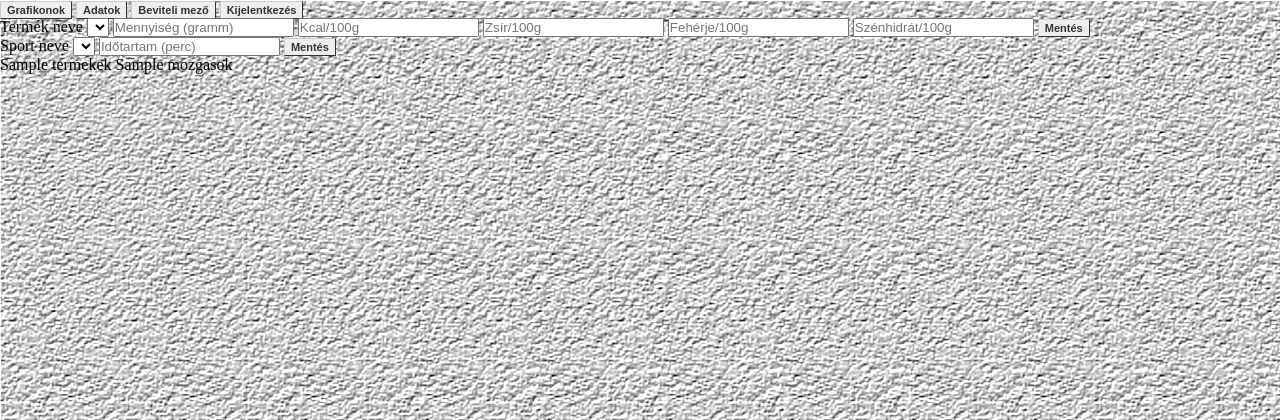
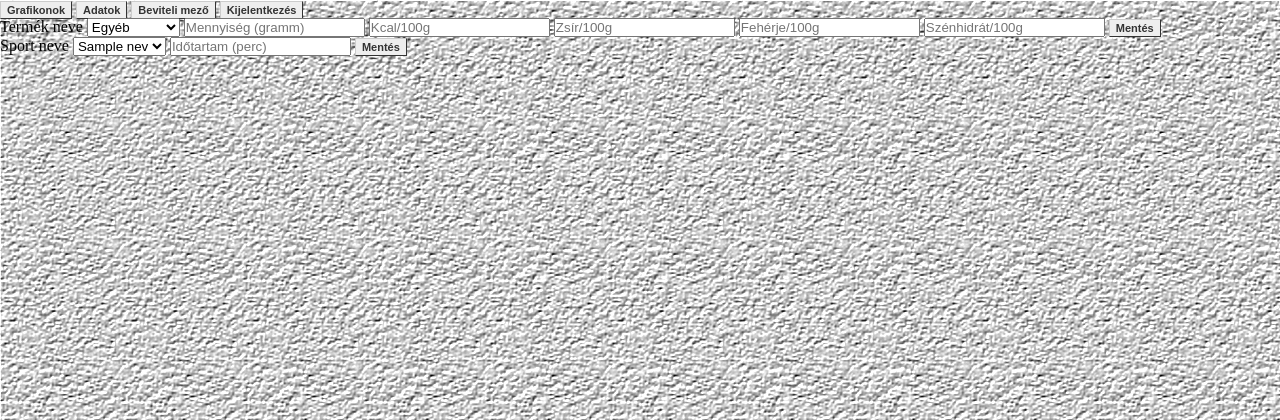
Before and after one commit to tamas646/SZLG-Django-projekt, a Django app: template kox/templates/beviteli-mezo.html in a window 1280 px wide. Shown: the top 420 px of the page. Run offline with Django 3.2, Linux system fonts and the light colour scheme; the template is opened without the code that fills it: most values are stand-ins (such as "Sample title", 1, 10 or a date in 2020); lists and menus that the app fills with data are empty.

Commit message:
Beviteli mező select-ek

```diff
--- a/kox/koxapp/views.py
+++ b/kox/koxapp/views.py
@@ -63,7 +63,7 @@ def beviteli_mezo(request, *args, **kwargs):
 	for termek in Etel.objects.all():
 		context['termekek'].append({ 'id': termek.id, 'nev': termek.nev })
 	for mozgas in MozgasTipus.objects.all():
-		context['termekek'].append({ 'id': mozgas.id, 'nev': mozgas.nev })
+		context['mozgasok'].append({ 'id': mozgas.id, 'nev': mozgas.nev })
 	return render(request, 'beviteli-mezo.html', context)
 
 def grafikonok(request, *args, **kwargs):
--- a/kox/templates/beviteli-mezo.html
+++ b/kox/templates/beviteli-mezo.html
@@ -21,7 +21,10 @@
 				{% csrf_token %}
 				<label for="">Termék neve</label>
 				<select name="" id="">
-
+					<option value="0">Egyéb</option>
+					{% for termek in termekek %}
+						<option value="{{ termek.id }}">{{ termek.nev }}</option>
+					{% endfor %}
 				</select>
 				<input type="number" placeholder="Mennyiség (gramm)" name="mennyiseg">
 				<input type="text" placeholder="Kcal/100g" name="kaloria">
@@ -36,7 +39,9 @@
 				{% csrf_token %}
 				<label for="">Sport neve</label>
 				<select name="" id="">
-
+					{% for mozgas in mozgasok %}
+						<option value="{{ mozgas.id }}">{{ mozgas.nev }}</option>
+					{% endfor %}
 				</select>
 				<input type="text" placeholder="Időtartam (perc)" name="ido">
 				<input type="submit" class="button" value="Mentés">
@@ -44,8 +49,7 @@
 		</div>
 	</div>
 	<div>
-		{{ termekek }}
-		{{ mozgasok }}
+
 	</div>
 <footer class="footer">
 
```
